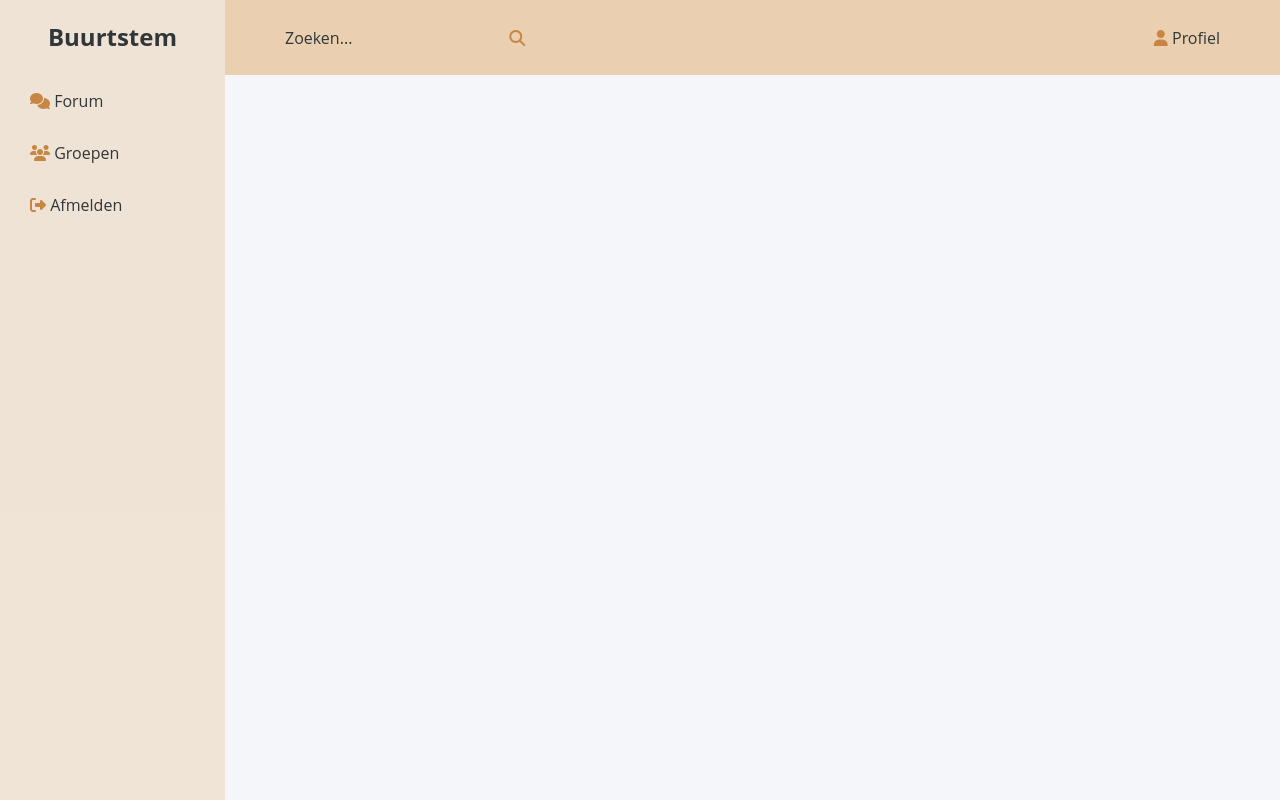
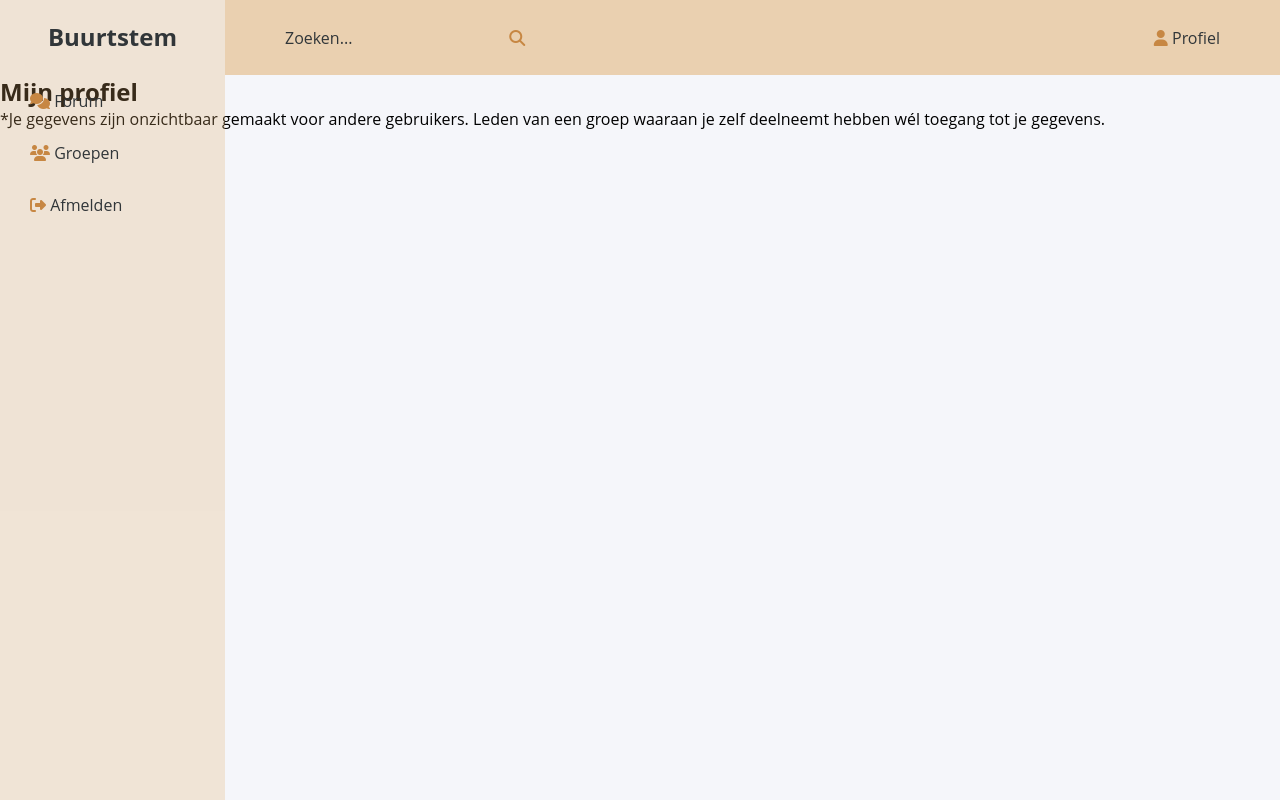
Before and after one commit to marianneneuts/buurtstem-webapplicatie, a PHP site: page /profile.php in a window 1280 px wide. Run offline with PHP 8.4, Linux system fonts and the light colour scheme; the visitor is signed in with stand-in values (Sample User, id 1); some libraries are stand-ins or nearby versions.

Commit message:
feat: add the base content on all pages

```diff
--- a/forum.php
+++ b/forum.php
@@ -7,10 +7,14 @@
     <meta http-equiv="X-UA-Compatible" content="IE=edge">
     <meta name="viewport" content="width=device-width, initial-scale=1.0">
     <title>Buurtstem - Forum</title>
+    <link rel="stylesheet" href="css/forum.css?v=<?php echo time(); ?>">
     <script src='https://kit.fontawesome.com/a076d05399.js' crossorigin='anonymous'></script>
 </head>
 <body>
     <?php include_once("nav.inc.php"); ?>
 
+    <div class="content">
+        <h2>Het forum</h2>
+    </div>
 </body>
 </html>
--- a/groups.php
+++ b/groups.php
@@ -7,10 +7,14 @@
     <meta http-equiv="X-UA-Compatible" content="IE=edge">
     <meta name="viewport" content="width=device-width, initial-scale=1.0">
     <title>Buurtstem - Groups</title>
+    <link rel="stylesheet" href="css/groups.css?v=<?php echo time(); ?>">
     <script src='https://kit.fontawesome.com/a076d05399.js' crossorigin='anonymous'></script>
 </head>
 <body>
     <?php include_once("nav.inc.php"); ?>
 
+    <div class="content">
+        <h2>Mijn groepen</h2>
+    </div>
 </body>
 </html>
--- a/profile.php
+++ b/profile.php
@@ -7,10 +7,15 @@
     <meta http-equiv="X-UA-Compatible" content="IE=edge">
     <meta name="viewport" content="width=device-width, initial-scale=1.0">
     <title>Buurtstem - Profile</title>
+    <link rel="stylesheet" href="css/profile.css?v=<?php echo time(); ?>">
     <script src='https://kit.fontawesome.com/a076d05399.js' crossorigin='anonymous'></script>
 </head>
 <body>
     <?php include_once("nav.inc.php"); ?>
 
+    <div class="content">
+        <h2>Mijn profiel</h2>
+        <p>*Je gegevens zijn onzichtbaar gemaakt voor andere gebruikers. Leden van een groep waaraan je zelf deelneemt hebben wél toegang tot je gegevens.</p>
+    </div>
 </body>
 </html>
```
Also changed, not shown: buurtstem.php (+9 -0 lines), de_nieuwe_vesten.php (+9 -0 lines).
